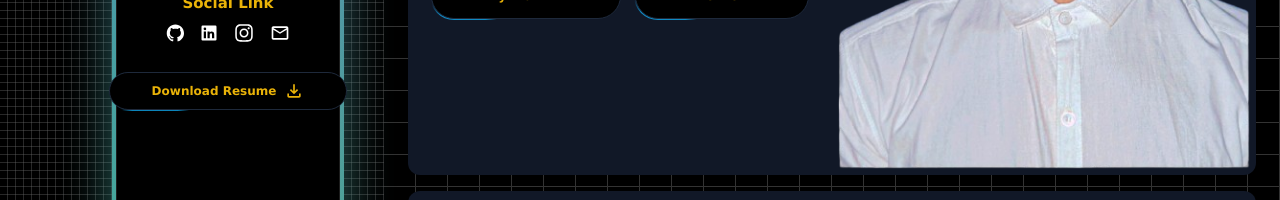
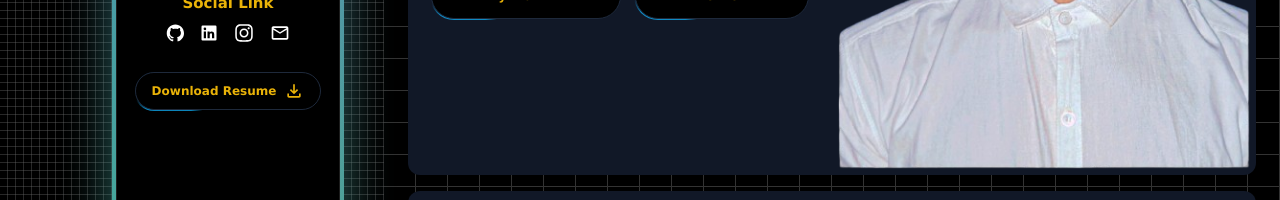
Before and after one commit to vinayk7324/my-portfolio, a React (Vite) app: page / in a window 1280 px wide. Shown: the part 454-654 px from the top of the page. Built offline with nearby package versions, Linux system fonts and the light colour scheme.

Commit message:
update-2

```diff
--- a/src/custom-components/IntroCard.jsx
+++ b/src/custom-components/IntroCard.jsx
@@ -44,7 +44,7 @@ const IntroCard = () => {
         </span>
 
         <div className="">
-            <Button containerClassName={"w-60 h-10 "} className=' space-x-2 bg-black text-[18px] flex items-center space-x-2 border px-4 py-2 twitter-text rounded-lg font-bold'>
+            <Button containerClassName={"w-42 h-10 "} className=' space-x-2 bg-black text-[18px] flex items-center space-x-2 border px-4 py-2 twitter-text rounded-lg font-bold'>
                 <span className=' text-yellow-500 text-[12px]'>Download Resume</span>
                  <span className=' dark:text-yellow-500 text-[20px] font-bold text-black '> <MdOutlineFileDownload  /></span>
             </Button>
```
